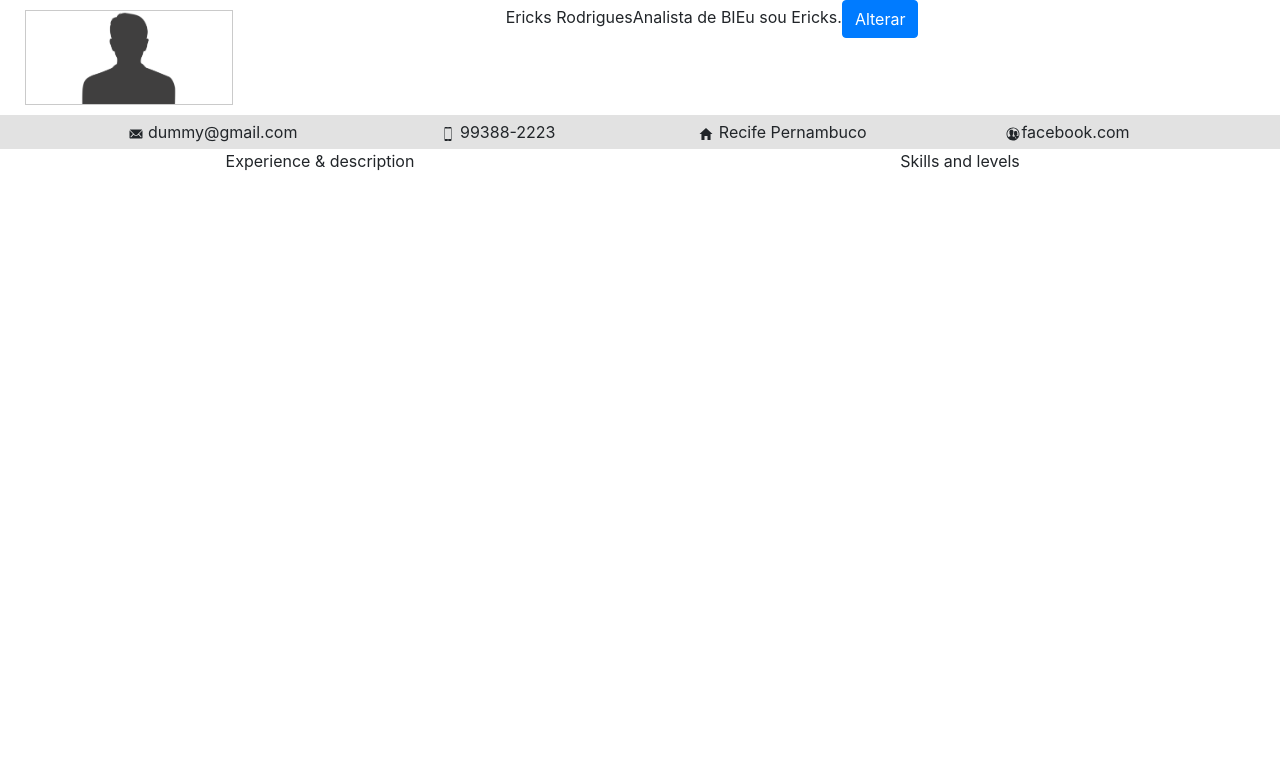
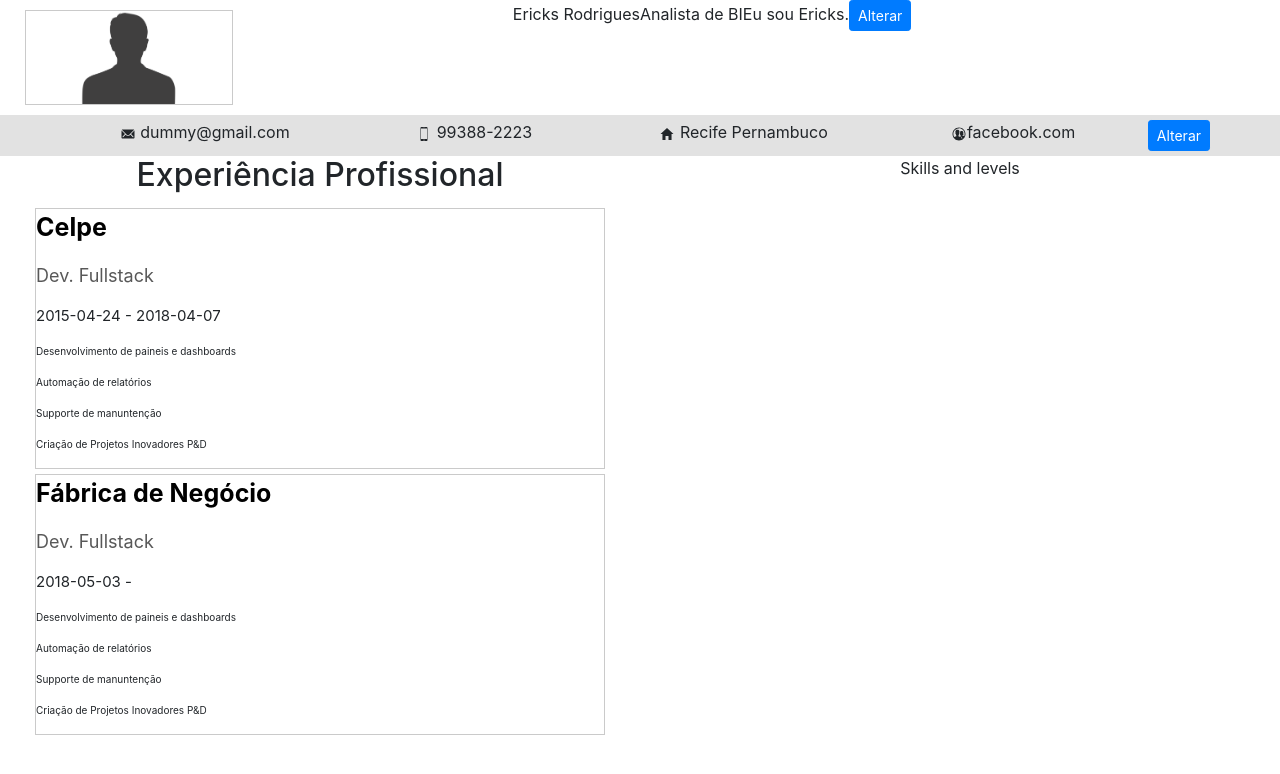
Before and after one commit to ericksrodrigues/codigocomcafe, a React (Create React App) app: page / in a window 1280 px wide. Shown: the top 774 px of the page. Built offline with nearby package versions, Linux system fonts and the light colour scheme.

Commit message:
Work Experience Added
Work Experience List Component Added to UI.

```diff
--- a/src/components/ContactInfo/ContactInfo.tsx
+++ b/src/components/ContactInfo/ContactInfo.tsx
@@ -1,4 +1,4 @@
-import React from 'react';
+import React, { Component } from 'react';
 import { Container, Row, Col } from 'reactstrap';
 import {
     IoIosMail,
@@ -6,23 +6,44 @@ import {
     IoMdHome,
     IoIosContacts
 } from 'react-icons/io';
+import ModalUpdate from '../../hoc/ModalUpdate/ModalUpdate';
+import ModalContactInfo from './ModalContactInfo/ModalContactInfo';
 
 interface IProps {
     email?: string;
     phone_number?: string;
     address?: string;
     social_media?: string;
+    authenticated?: boolean;
 }
 
-const ContactInfo: React.FC<IProps> = (props) => (
-    <Container data-test='contact-info'>
-        <Row className="contact-info">
-            <Col><span data-test="params"><IoIosMail /> {props.email}</span></Col>
-            <Col><span data-test="params"><IoIosPhonePortrait /> {props.phone_number}</span></Col>
-            <Col><span data-test="params"><IoMdHome /> {props.address}</span></Col>
-            <Col><span data-test="params"><IoIosContacts />{props.social_media}</span></Col>
-        </Row>
-    </Container>
-);
+class ContactInfo extends Component<IProps> {
+
+    state = {
+        modal: false
+    }
+
+    updateHandler = (): void => {
+        //todo
+    }
+
+    public render () {
+        return (
+            <Container data-test='contact-info'>
+                <Row className="contact-info">
+                    <Col><span data-test="params"><IoIosMail /> {this.props.email}</span></Col>
+                    <Col><span data-test="params"><IoIosPhonePortrait /> {this.props.phone_number}</span></Col>
+                    <Col><span data-test="params"><IoMdHome /> {this.props.address}</span></Col>
+                    <Col><span data-test="params"><IoIosContacts />{this.props.social_media}</span></Col>
+                    {this.props.authenticated ? (
+                        <ModalUpdate onSubmitHandler={this.updateHandler}>
+                            <ModalContactInfo />
+                        </ModalUpdate>
+                    ) : null}
+                </Row>
+            </Container>
+        );
+    }
+};
 
 export default ContactInfo;
--- /dev/null
+++ b/src/components/ContactInfo/ModalContactInfo/ModalContactInfo.scss
@@ -0,0 +1,3 @@
+.contact-info__input {
+    margin: 20px 0px;
+}
--- /dev/null
+++ b/src/components/ContactInfo/ModalContactInfo/ModalContactInfo.tsx
@@ -0,0 +1,30 @@
+import React from 'react';
+import { Container, Row, Col, Input } from 'reactstrap';
+import './ModalContactInfo.scss';
+
+const ModalContactInfo: React.FC = (props) => (
+    <Container>
+        <Row className="contact-info__input">
+            <Col>
+                <Input placeholder="E-mail" />
+            </Col>
+        </Row>
+        <Row className="contact-info__input">
+            <Col>
+                <Input placeholder="Telefone" />
+            </Col>
+        </Row>
+        <Row className="contact-info__input">
+            <Col>
+                <Input placeholder="Endereço" />
+            </Col>
+        </Row>
+        <Row className="contact-info__input">
+            <Col>
+                <Input placeholder="Mídia Social" />
+            </Col>
+        </Row>
+    </Container>
+);
+
+export default ModalContactInfo;
--- /dev/null
+++ b/src/components/WorkExperience/WorkExperience.scss
@@ -0,0 +1,24 @@
+.experience {
+    text-align: left;
+    border: 1px solid #cacaca;
+    margin: 5px;
+}
+
+.experience__job {
+    font-size: 25px;
+    color: black;
+    font-weight: bold;
+}
+
+.experience__rule {
+    font-size: 18px;
+    color: rgb(88, 88, 88);
+}
+
+.experience__period {
+    font-size: 15px;
+}
+
+.experience__task {
+    font-size: 10px;
+}
--- /dev/null
+++ b/src/components/WorkExperience/WorkExperience.tsx
@@ -0,0 +1,44 @@
+import React, { Component } from 'react';
+import { Container, Row, Col } from 'reactstrap';
+import './WorkExperience.scss';
+
+type Experience = {job_name: string, rule: string, start_date: string, end_date: string, tasks: string[]};
+
+interface IProps {
+    experiences?: Experience[]
+}
+
+interface IState {
+
+}
+
+class WorkExperience extends Component<IProps, IState> {
+    public render() {
+        return (
+            <Container fluid>
+                <Row>
+                    <Col>
+                        {
+                            (this.props.experiences) ? (
+                                this.props.experiences.map((experience, experience_i) => (
+                                    <div className="experience" data-test="params" key={`task ${experience_i}`}>
+                                        <p className="experience__job">{experience.job_name}</p>
+                                        <p className="experience__rule">{experience.rule}</p>
+                                        <p className="experience__period">{experience.start_date} - {experience.end_date}</p>
+                                        {
+                                            experience.tasks.map((task, task_i) => (
+                                                <p className="experience__task" key={`task ${task_i}`}>{task}</p>
+                                            ))
+                                        }
+                                    </div>
+                                ))
+                            ) : null
+                        }
+                    </Col>
+                </Row>
+            </Container>
+        );
+    }
+}
+
+export default WorkExperience;
--- a/src/container/Resume/Resume.tsx
+++ b/src/container/Resume/Resume.tsx
@@ -3,6 +3,7 @@ import { Container, Row, Col } from 'reactstrap';
 import user_image from '../../assets/user-image.png';
 import PersonalInformation from '../../components/PersonalInformation/PersonalInformation';
 import ContactInfo from '../../components/ContactInfo/ContactInfo';
+import WorkExperience from '../../components/WorkExperience/WorkExperience';
 import './Resume.scss';
 
 interface IProps {
@@ -49,7 +50,13 @@ class Resume extends Component<IProps, IState> {
                 <Row className='resume__contact'>
 
                     <Col>
-                        <ContactInfo email="dummy@gmail.com" address="Recife Pernambuco" social_media="facebook.com" phone_number="99388-2223"/>
+                        <ContactInfo
+                            authenticated
+                            email="dummy@gmail.com"
+                            address="Recife Pernambuco"
+                            social_media="facebook.com"
+                            phone_number="99388-2223"
+                        />
                     </Col>
 
                 </Row>
@@ -57,7 +64,27 @@ class Resume extends Component<IProps, IState> {
                 <Row className="resume__content">
 
                     <Col>
-                        <p>Experience & description</p>
+                        <h2>Experiência Profissional</h2>
+                        <WorkExperience
+                            experiences={[
+                                {
+                                    job_name: 'Celpe', rule: 'Dev. Fullstack', start_date: '2015-04-24', end_date: '2018-04-07', tasks: [
+                                        'Desenvolvimento de paineis e dashboards',
+                                        'Automação de relatórios',
+                                        'Supporte de manuntenção',
+                                        'Criação de Projetos Inovadores P&D'
+                                    ]
+                                },
+                                {
+                                    job_name: 'Fábrica de Negócio', rule: 'Dev. Fullstack', start_date: '2018-05-03', end_date: '', tasks: [
+                                        'Desenvolvimento de paineis e dashboards',
+                                        'Automação de relatórios',
+                                        'Supporte de manuntenção',
+                                        'Criação de Projetos Inovadores P&D'
+                                    ]
+                                }
+                            ]}
+                        />
                     </Col>
 
                     <Col>
--- a/src/hoc/ModalUpdate/ModalUpdate.tsx
+++ b/src/hoc/ModalUpdate/ModalUpdate.tsx
@@ -28,7 +28,7 @@ class ModalUpdate extends Component<IProps, IState> {
         const { children } = this.props;
         return (
             <>
-                <Button color="primary" onClick={this.toggle}>Alterar</Button>
+                <Button color="primary" size="sm" onClick={this.toggle}>Alterar</Button>
                 <Modal isOpen={this.state.modal} toggle={this.toggle}>
                     <ModalHeader toggle={this.toggle}>Modal title</ModalHeader>
                     <ModalBody>
```
Also changed, not shown: 2 other files (tests, documents, lock files or other folders).
